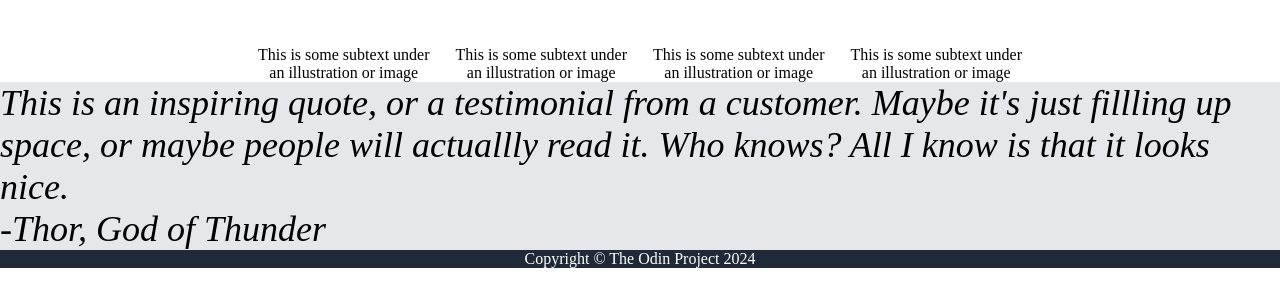
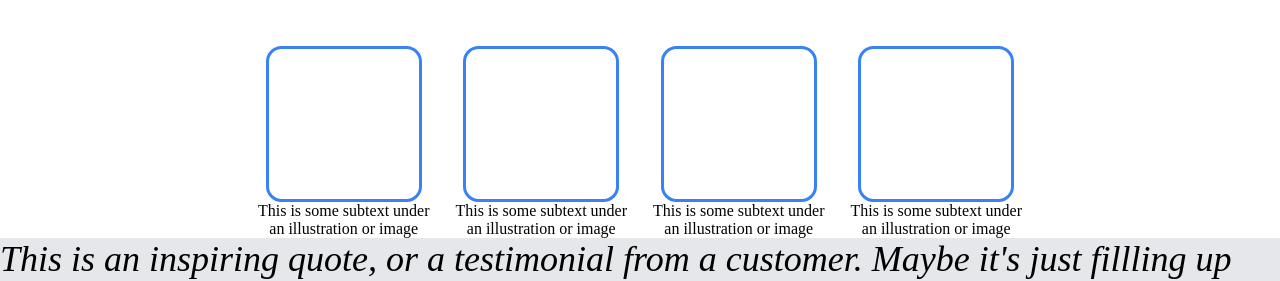
Before and after one commit to Quazsi/landing_page, a plain HTML site: page landingpage.html in a window 1280 px wide. Shown: the part 552-833 px from the top of the page. Drawn offline with Linux system fonts and the light colour scheme.

Commit message:
Add square divs in random info section

```diff
--- a/landingpage.html
+++ b/landingpage.html
@@ -44,18 +44,22 @@
         <div class="info">
 
         <div class="images">
+            <div class="square"></div>
             <div class="image">This is some subtext under an illustration or image</div>
         </div>
 
         <div class="images">
+            <div class="square"></div>
             <div class="image">This is some subtext under an illustration or image</div>
         </div>
 
         <div class="images">
+            <div class="square"></div>
             <div class="image">This is some subtext under an illustration or image</div>
         </div>
 
         <div class="images">
+            <div class="square"></div>
             <div class="image">This is some subtext under an illustration or image</div>
         </div>
 
```
